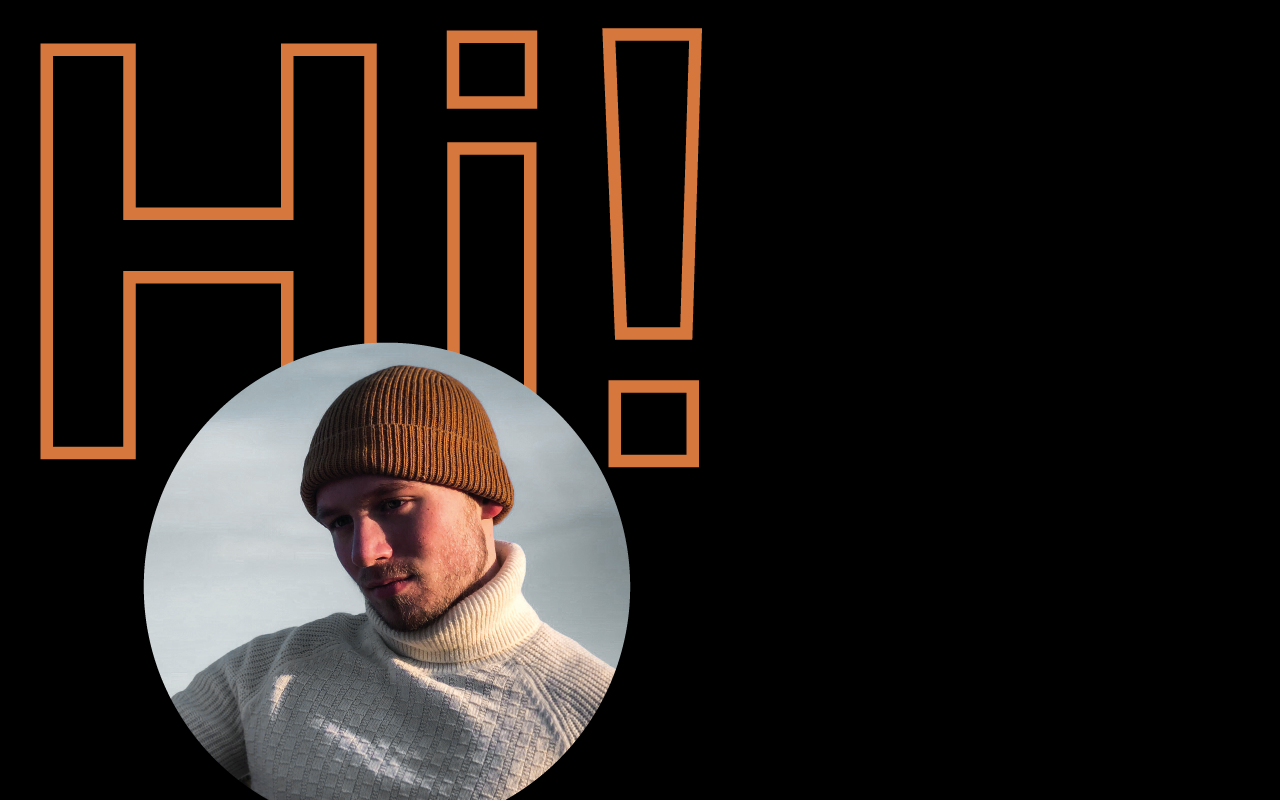
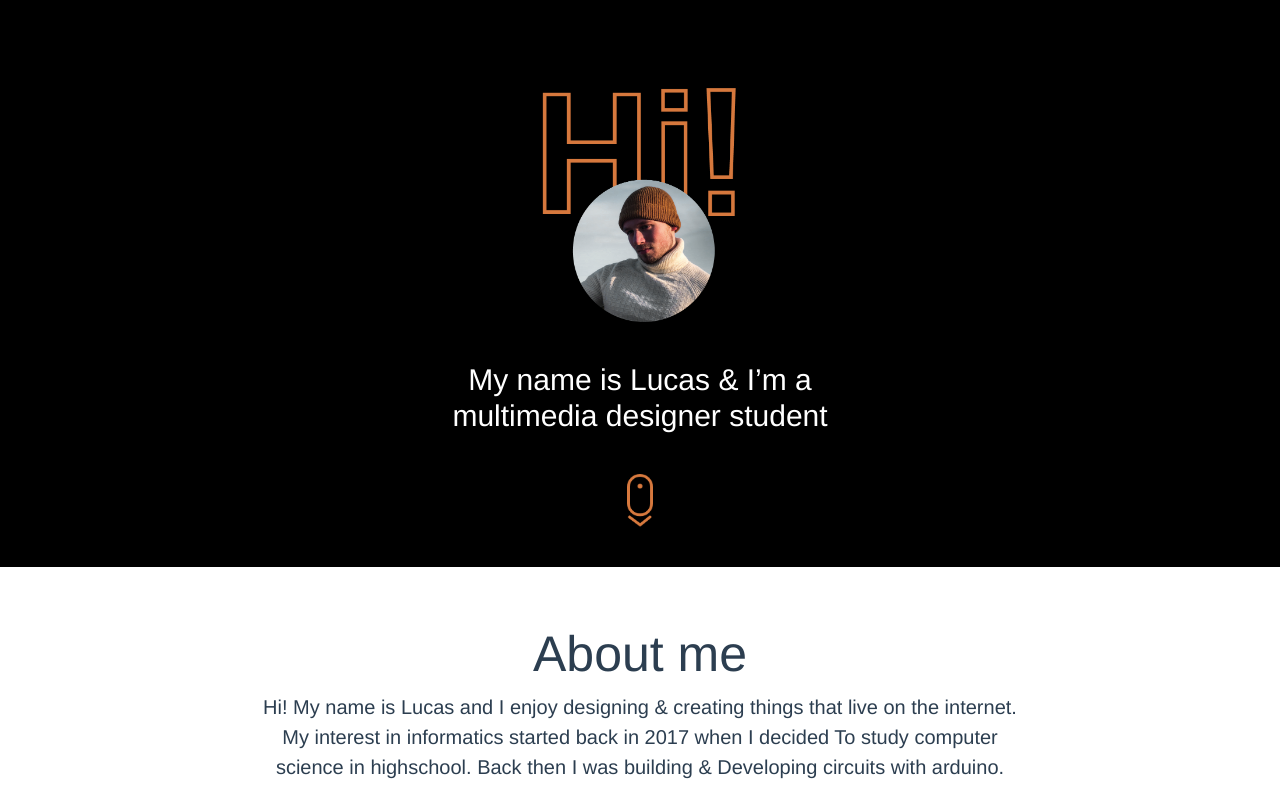
Before and after one commit to lucasjolibois54/portfolio-v4.0, a Vue app: page / in a window 1280 px wide. Shown: the top 800 px of the page. Built offline with nearby package versions, Linux system fonts and the light colour scheme.

Commit message:
Update HelloWorld.vue

```diff
--- a/src/components/HelloWorld.vue
+++ b/src/components/HelloWorld.vue
@@ -1,17 +1,21 @@
 <template>
-  <div>
+  <div class="flex flex-col justify-center items-center">
     <img
-      class="header-img content-center"
+      class="header-img h-auto pb-10 pt-20"
       alt="Vue logo"
       src="../assets/header-1.png"
     />
     <div>
-      <h1>
+      <h1 class="text-3xl">
         My name is <span class="orange-text"> Lucas </span> & I’m a <br />
         <span class="orange-text"> multimedia designer </span> student
       </h1>
     </div>
-    <img class="scroll-img" alt="Vue logo" src="../assets/scroll-icon@2x.png" />
+    <img
+      class="scroll-img h-auto pb-10 pt-10"
+      alt="Vue logo"
+      src="../assets/scroll-icon@2x.png"
+    />
   </div>
 </template>
 
@@ -20,4 +24,11 @@
 
 <!-- Add "scoped" attribute to limit CSS to this component only -->
 <style scoped>
+.header-img {
+  width: 17%;
+}
+
+.scroll-img {
+  width: 2%;
+}
 </style>
```
